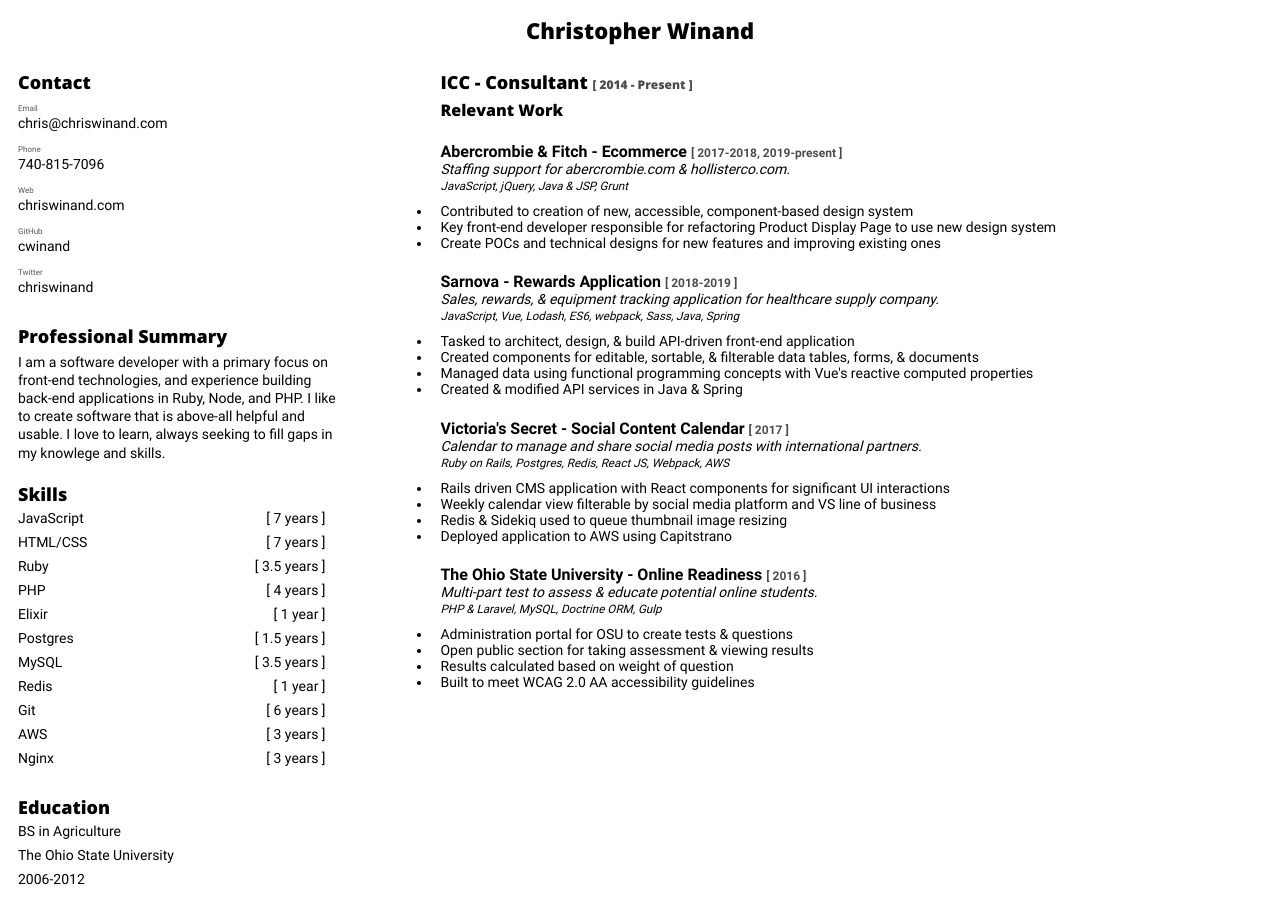
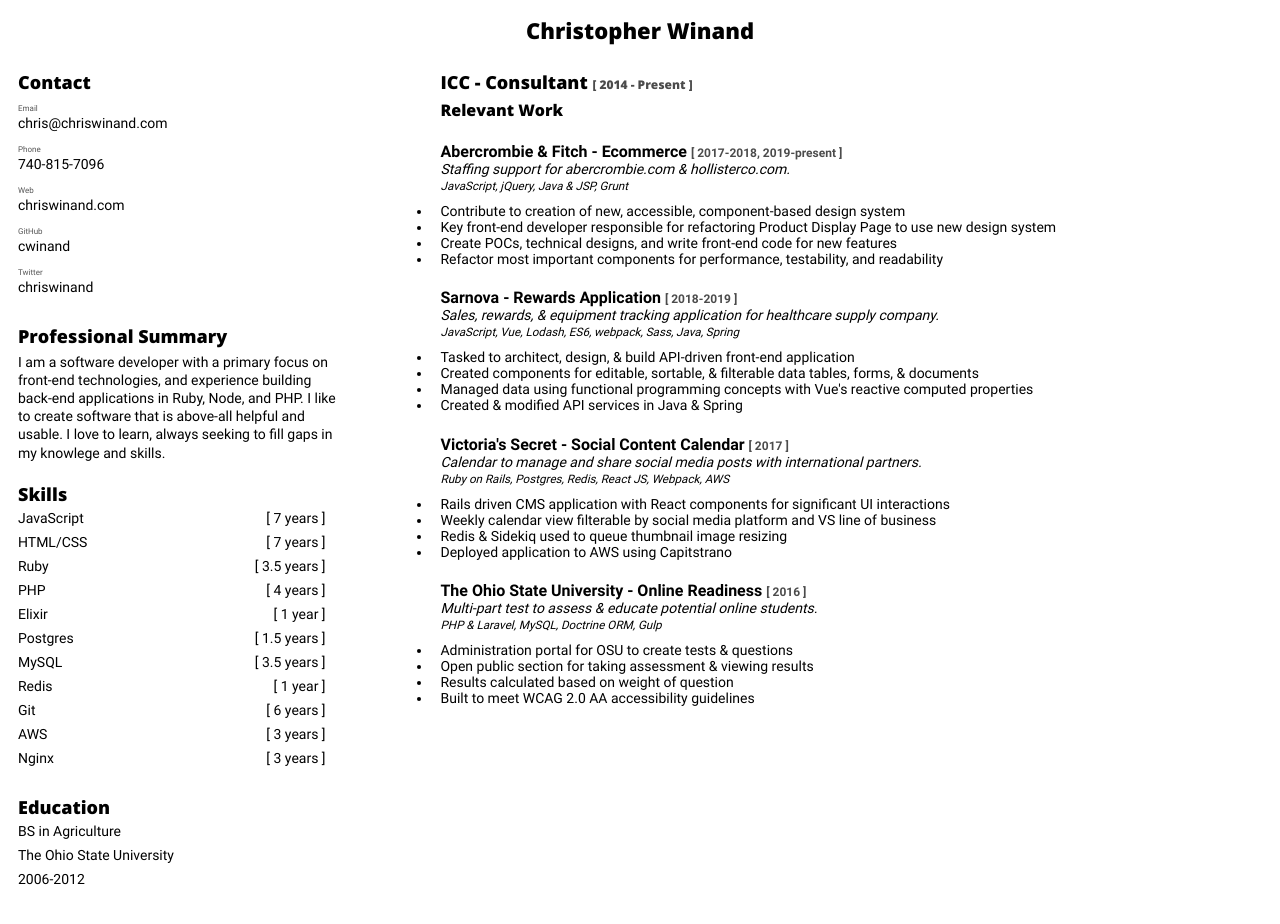
Before and after one commit to cwinand/resume, a Jekyll site: the page built from index.md, in a window 1280 px wide. Built offline with Jekyll 4.4.1, drawn with Linux system fonts in a browser that asks for light colours.

Commit message:
minor a&f update

```diff
--- a/_data/projects.yml
+++ b/_data/projects.yml
@@ -3,9 +3,10 @@
   desc: Staffing support for abercrombie.com & hollisterco.com.
   stack: JavaScript, jQuery, Java & JSP, Grunt
   summary:
-    - Contributed to creation of new, accessible, component-based design system
+    - Contribute to creation of new, accessible, component-based design system
     - Key front-end developer responsible for refactoring Product Display Page to use new design system
-    - Create POCs and technical designs for new features and improving existing ones
+    - Create POCs, technical designs, and write front-end code for new features
+    - Refactor most important components for performance, testability, and readability
 - name: Sarnova - Rewards Application
   year: 2018-2019
   desc: Sales, rewards, & equipment tracking application for healthcare supply company.
```
